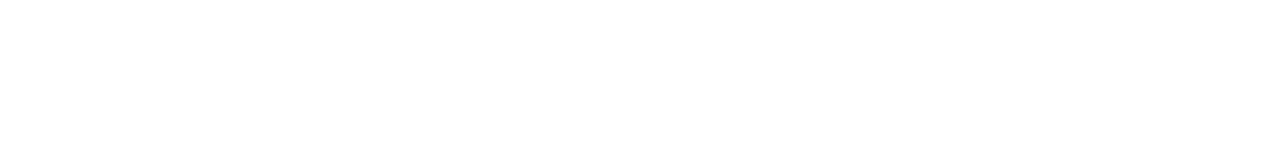
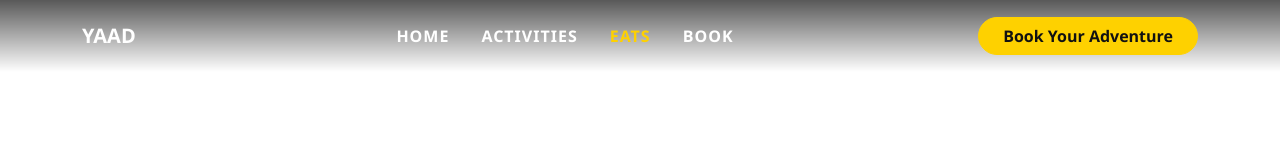
Before and after one commit to Rashaun45/Jamaica-Adventure-Hub, a plain HTML site: page eats.html in a window 1280 px wide. Drawn offline with nearby package versions, Linux system fonts and the light colour scheme.

Commit message:
Header fixing
Navigation and banner was added to other pages and book page was made to accomodate booking

```diff
--- a/eats.html
+++ b/eats.html
@@ -3,11 +3,35 @@
 <head>
     <meta charset="UTF-8">
     <meta name="viewport" content="width=device-width, initial-scale=1.0">
-    <title>Jamaica Adventure Hub</title>
+    <title>Eats</title>
+     <link href="https://cdn.jsdelivr.net/npm/bootstrap@5.3.3/dist/css/bootstrap.min.css" rel="stylesheet">
+    <link rel="stylesheet" href="stylesheets/styles.css">
 </head>
 <body>
        <header>
-
+        <nav class="navbar navbar-expand-lg navbar-dark site-nav fixed-top">
+            <div class="container">
+                <a class="navbar-brand fw-bold" href="index.html">YAAD</a>
+                <button class="navbar-toggler" type="button" data-bs-toggle="collapse" data-bs-target="#mainNav" aria-controls="mainNav" aria-expanded="false" aria-label="Toggle navigation">
+                    <span class="navbar-toggler-icon"></span>
+                </button>
+                <div class="collapse navbar-collapse" id="mainNav">
+                    <ul class="navbar-nav mx-auto">
+                        <li class="nav-item"><a class="nav-link" href="index.html">Home</a></li>
+                        <li class="nav-item"><a class="nav-link" href="activities.html">Activities</a></li>
+                        <li class="nav-item"><a class="nav-link active" href="eats.html" aria-current="page">Eats</a></li>
+                        <li class="nav-item"><a class="nav-link" href="book.html">Book</a></li>
+                    </ul>
+                    <a href="book.html" class="btn btn-gold">Book Your Adventure</a>
+                </div>
+            </div>
+        </nav>
+        <div class="page-hero d-flex align-items-end hero-eats">
+            <div class="container pb-4">
+                <h1 class="text-white fw-bold">Eats</h1>
+                <p class="lead text-white mb-0">Jerk, patties, fresh fish and the island's sweetest treats.</p>
+            </div>
+        </div>
     </header>
     <main>
 
```
Also changed, not shown: activities.html (+27 -1 lines), book.html (added, +38 -0 lines), index.html (+4 -6 lines).
